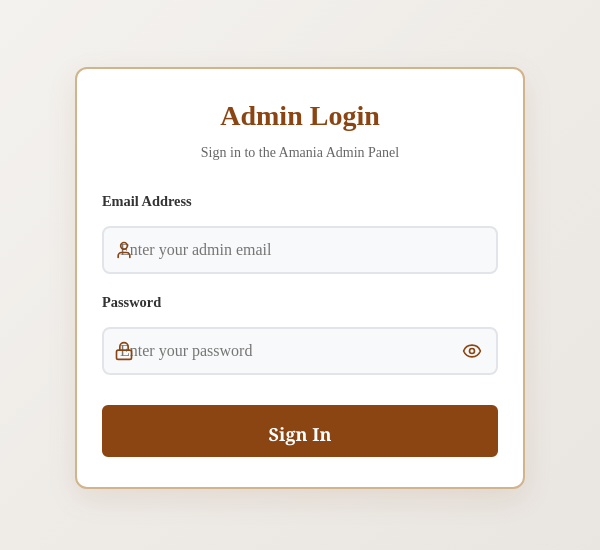
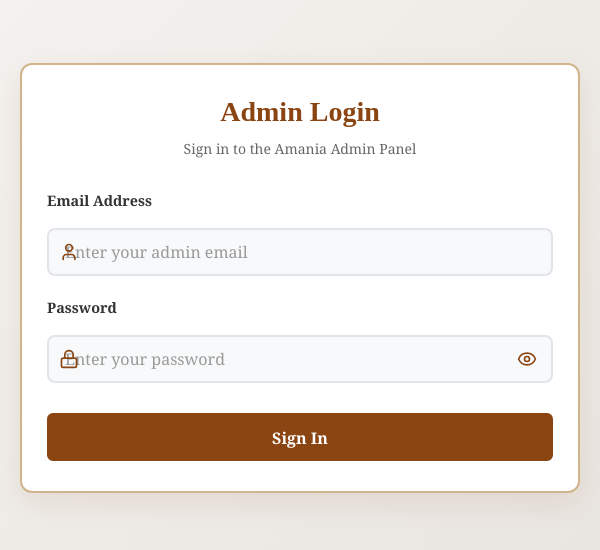
Before and after one commit to kritan1000/Amania, a React (Vite) app in the folder Admin/: page /admin/login in a window 600 px wide. Shown: the part 122-672 px from the top of the page. Built offline with nearby package versions, Linux system fonts and the light colour scheme.

Commit message:
Improve admin login CSS with better responsiveness and alignment

```diff
--- a/Admin/src/components/AdminLogin.css
+++ b/Admin/src/components/AdminLogin.css
@@ -9,6 +9,12 @@
   margin: 0;
   padding: 0;
   box-sizing: border-box;
+}
+
+body {
+  font-family: 'Georgia', 'Times New Roman', serif;
+  line-height: 1.6;
+  color: #333;
 }
 
 .admin-login-page {
@@ -24,6 +30,7 @@
   left: 0;
   right: 0;
   bottom: 0;
+  overflow-y: auto;
 }
 
 .container {
@@ -34,6 +41,7 @@
   align-items: center;
   justify-content: center;
   padding: 0 20px;
+  min-height: 100vh;
 }
 
 .admin-login-container {
@@ -45,6 +53,7 @@
   box-shadow: 0 10px 30px rgba(139, 69, 19, 0.1);
   border: 2px solid #d2b48c;
   position: relative;
+  margin: auto;
 }
 
 .admin-login-header {
@@ -58,12 +67,14 @@
   margin-bottom: 10px;
   font-family: 'Times New Roman', serif;
   line-height: 1.2;
+  font-weight: bold;
 }
 
 .admin-login-header p {
   color: #666;
   font-size: 16px;
   line-height: 1.4;
+  font-family: 'Georgia', serif;
 }
 
 .admin-login-form {
@@ -82,6 +93,7 @@
   font-weight: bold;
   font-size: 14px;
   text-align: left;
+  font-family: 'Georgia', serif;
 }
 
 .input-wrapper {
@@ -95,11 +107,12 @@
   border: 2px solid #d2b48c;
   border-radius: 6px;
   font-size: 16px;
-  transition: border-color 0.3s ease;
+  transition: all 0.3s ease;
   background-color: #fafafa;
   font-family: 'Georgia', serif;
   color: #111;
   height: 48px;
+  outline: none;
 }
 
 .input-wrapper input:focus {
@@ -107,6 +120,12 @@
   border-color: #8b4513;
   background-color: white;
   color: #111;
+  box-shadow: 0 0 0 3px rgba(139, 69, 19, 0.1);
+}
+
+.input-wrapper input::placeholder {
+  color: #999;
+  font-family: 'Georgia', serif;
 }
 
 .input-icon {
@@ -132,6 +151,11 @@
   display: flex;
   align-items: center;
   justify-content: center;
+  transition: color 0.3s ease;
+}
+
+.password-toggle:hover {
+  color: #654321;
 }
 
 .admin-login-btn {
@@ -148,16 +172,26 @@
   cursor: pointer;
   margin-top: 10px;
   height: 52px;
+  outline: none;
 }
 
 .admin-login-btn:hover {
   background-color: #654321;
   border-color: #654321;
+  transform: translateY(-1px);
+  box-shadow: 0 4px 8px rgba(139, 69, 19, 0.2);
+}
+
+.admin-login-btn:active {
+  transform: translateY(0);
+  box-shadow: 0 2px 4px rgba(139, 69, 19, 0.2);
 }
 
 .admin-login-btn:disabled {
   opacity: 0.7;
   cursor: not-allowed;
+  transform: none;
+  box-shadow: none;
 }
 
 .error-message {
@@ -170,6 +204,7 @@
   text-align: center;
   margin-bottom: 10px;
   width: 100%;
+  font-family: 'Georgia', serif;
 }
 
 /* Desktop styles */
@@ -185,6 +220,34 @@
   .admin-login-header p {
     font-size: 18px;
   }
+
+  .input-wrapper input {
+    font-size: 16px;
+  }
+}
+
+/* Tablet styles */
+@media (max-width: 767px) and (min-width: 481px) {
+  .admin-login-page {
+    padding: 15px;
+  }
+
+  .container {
+    padding: 0 15px;
+  }
+
+  .admin-login-container {
+    padding: 35px 30px;
+    max-width: 400px;
+  }
+
+  .admin-login-header h1 {
+    font-size: 30px;
+  }
+
+  .admin-login-header p {
+    font-size: 16px;
+  }
 }
 
 /* Mobile styles */
@@ -199,6 +262,7 @@
 
   .admin-login-container {
     padding: 30px 25px;
+    max-width: 100%;
   }
 
   .admin-login-header h1 {
@@ -212,12 +276,19 @@
   .input-wrapper input {
     font-size: 16px; /* Prevents zoom on iOS */
   }
+
+  .admin-login-btn {
+    font-size: 16px;
+    padding: 12px;
+    height: 48px;
+  }
 }
 
 /* Extra small screens */
 @media (max-width: 480px) {
   .admin-login-container {
     padding: 25px 20px;
+    margin: 10px;
   }
 
   .admin-login-header h1 {
@@ -227,5 +298,30 @@
   .admin-login-btn {
     font-size: 16px;
     padding: 12px;
+    height: 48px;
+  }
+
+  .input-wrapper input {
+    height: 44px;
+    padding: 10px 10px 10px 40px;
+  }
+
+  .input-icon {
+    left: 10px;
+  }
+
+  .password-toggle {
+    right: 10px;
   }
 }
+
+/* High DPI displays */
+@media (-webkit-min-device-pixel-ratio: 2), (min-resolution: 192dpi) {
+  .admin-login-container {
+    border-width: 1px;
+  }
+
+  .input-wrapper input {
+    border-width: 1px;
+  }
+}
```
